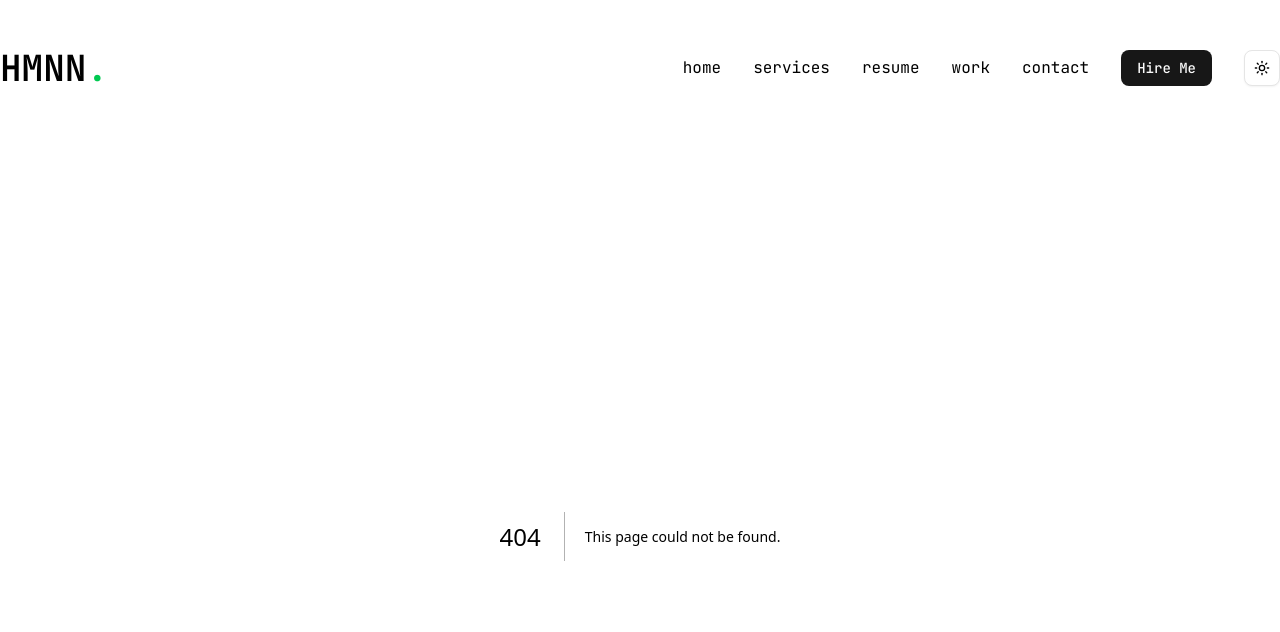
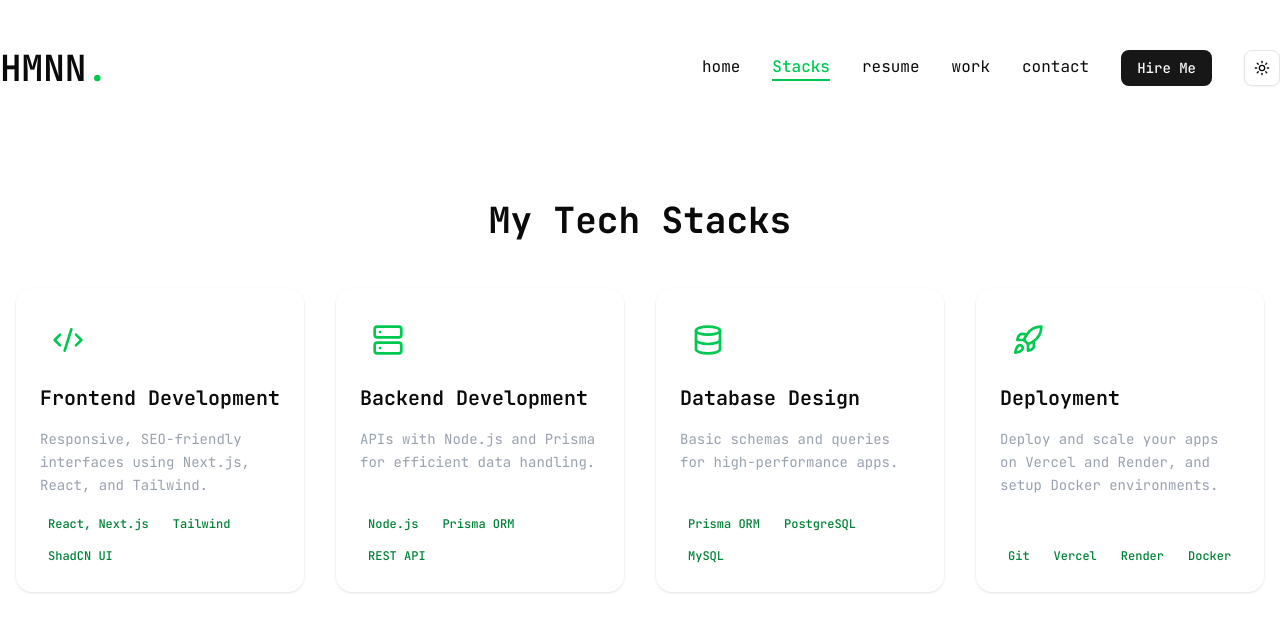
Before and after one commit to htoomyatnyinyi/nextjs_portfolio, a Next.js app: page /stacks in a window 1280 px wide. Before the commit this address had no page. Shown: the top 632 px of the page. Built offline with nearby package versions, Linux system fonts and the light colour scheme.

Commit message:
change navbar and routes from services to stacks

```diff
--- a/app/services/page.tsx
+++ b/app/stacks/page.tsx
@@ -30,12 +30,12 @@ const services = [
   },
 ];
 
-export default function Services() {
+export default function Stacks() {
   return (
     <section className="py-16 " id="services">
       <div className="container mx-auto px-4">
         <h2 className="text-3xl md:text-4xl font-bold text-center mb-12">
-          My Services
+          My Tech Stacks
         </h2>
         <div className="grid gap-8 md:grid-cols-2 lg:grid-cols-4">
           {services.map((service, i) => (
--- a/components/navbar/Nav.tsx
+++ b/components/navbar/Nav.tsx
@@ -8,8 +8,8 @@ const links = [
     path: "/",
   },
   {
-    name: "services",
-    path: "/services",
+    name: "stacks",
+    path: "/stacks",
   },
   {
     name: "resume",
```
Also changed, not shown: app/admin/new/page.tsx (renamed from app/admin/add_new_project/page.tsx).
